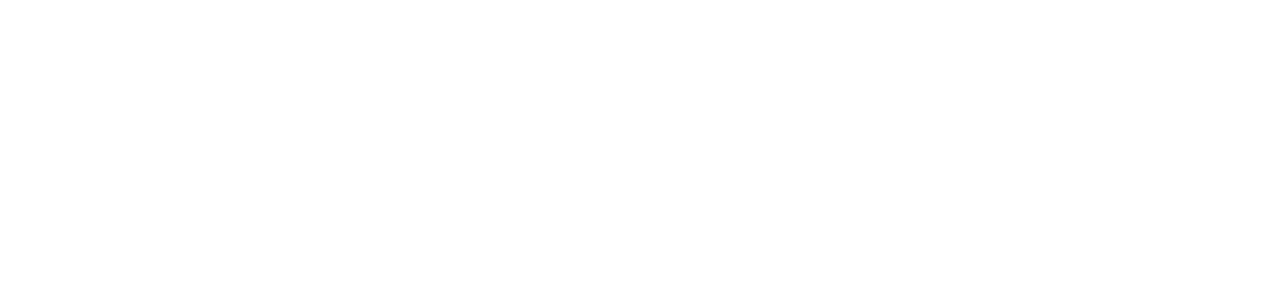
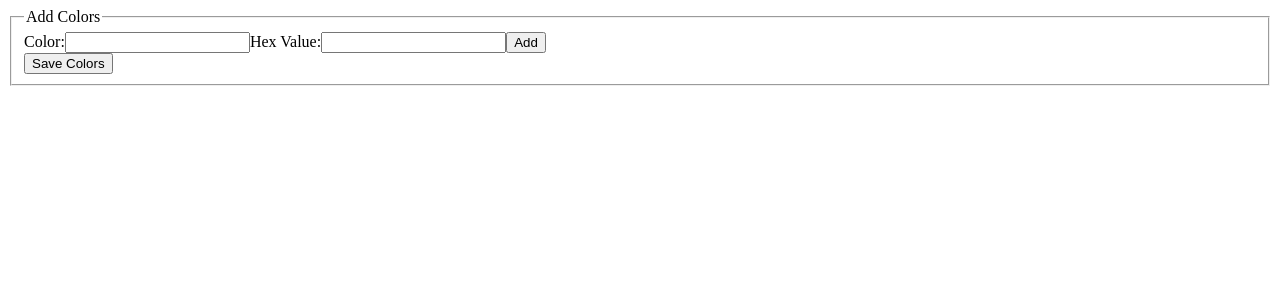
Before and after one commit to jatsri/colors-web, a React app: page / in a window 1280 px wide. Shown: the top 300 px of the page. Built offline with nearby package versions, Linux system fonts and the light colour scheme; the HTML template or start-up script is replaced by a standard one.

Commit message:
Add colors

```diff
--- a/components/App.js
+++ b/components/App.js
@@ -5,8 +5,19 @@
 import removeColor from '../action/removeColor';
 import removeColorService from '../service/removeColor';
 import receiveColorsService from '../service/fetchColors'
+import addColorsService from '../service/addColors';
+import addColors from '../action/addColors';
+import ColorInput from './ColorInput';
 
 class App extends React.Component {
+    constructor(...args) {
+        super(...args);
+
+        this.state = {
+            elements: [<ColorInput onAdd={this.handleAddButton.bind(this)}/>]
+        }
+    }
+
     handleRemove(id) {
         const colorToRemove = this.props.colors.find((color) => color.id === id);
 
@@ -15,6 +26,25 @@
         })
     }
 
+    handleSubmit(e) {
+        e.preventDefault();
+        this.props.addColorsService();
+        this.setState({
+            elements: [<ColorInput color='' hexValue='' onAdd={this.handleAddButton.bind(this)}/>]
+        })
+        this.props.addColors([]);
+    }
+
+    handleAddButton(enteredColor) {
+        this.props.addColors({
+            color: enteredColor.colorName,
+            hex: enteredColor.hexValue
+        })
+        console.log('from handleAddButton');
+        this.setState({
+            elements: [...this.state.elements, <ColorInput onAdd={this.handleAddButton.bind(this)}/>]
+        })
+    }
     render() {
         return (<React.Fragment>
             {this.props.colors.map((color) => {
@@ -25,6 +55,15 @@
                     </React.Fragment>
                 )
             })}
+            <form onSubmit={this.handleSubmit.bind(this)}>
+                <fieldset>
+                    <legend>
+                        Add Colors
+                    </legend>
+                    { this.state.elements }
+                    <button type="submit">Save Colors</button>
+                </fieldset>
+            </form>
         </React.Fragment>)
     }
 
@@ -39,8 +78,10 @@
 
 const mapDispatchToProps = dispatch => bindActionCreators({
     removeColor,
+    addColors,
     removeColorService,
-    receiveColorsService
+    receiveColorsService,
+    addColorsService
 }, dispatch)
 
 export default connect(
--- /dev/null
+++ b/components/ColorInput.js
@@ -0,0 +1,26 @@
+import React from 'react';
+
+class ColorInput extends React.Component {
+    constructor() {
+        super();
+
+        this.state = {
+            elements: []
+        }
+
+        this.colorName = '';
+        this.hexValue = '';
+    }
+
+    render() {
+        return (
+            <React.Fragment>
+                <label>Color:</label><input type="text" id="color_name" name="color" value={this.props.color} ref={(input) => this.colorName = input}/>
+                <label>Hex Value:</label><input type="text" id="hex_value" name="hex"  value={this.props.hexValue} ref={(input) => this.hexValue = input}/>
+                <button type="button" onClick={(e) => this.props.onAdd({ colorName: this.colorName.value, hexValue: this.hexValue.value })}>Add</button><br/>
+            </React.Fragment>
+        )
+    }
+}
+
+export default ColorInput;
--- /dev/null
+++ b/service/addColors.js
@@ -0,0 +1,19 @@
+import getFetch from '../lib/getFetch';
+import fetchColors from './fetchColors';
+
+export default () => {
+    const fetch = getFetch();
+    return (dispatch, getState) => {
+        console.log('getState', JSON.stringify({ items: getState().addedColors }));
+       return fetch('http://localhost:3000/colors', {
+           method: 'POST',
+           body: JSON.stringify({ items: getState().addedColors}),
+           headers: {
+               'Content-Type': 'application/json'
+           }
+       })
+            .then(() => {
+                dispatch(fetchColors());
+            })
+    }
+}
```
